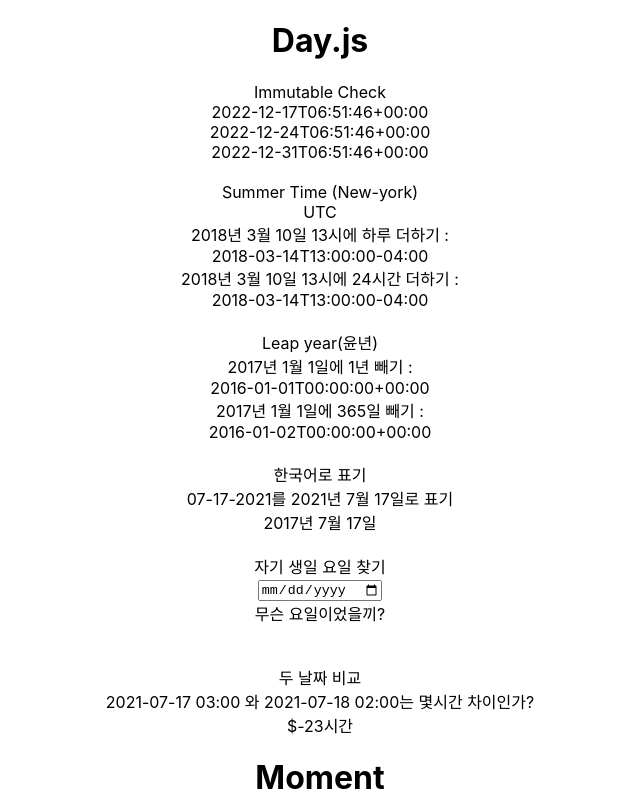
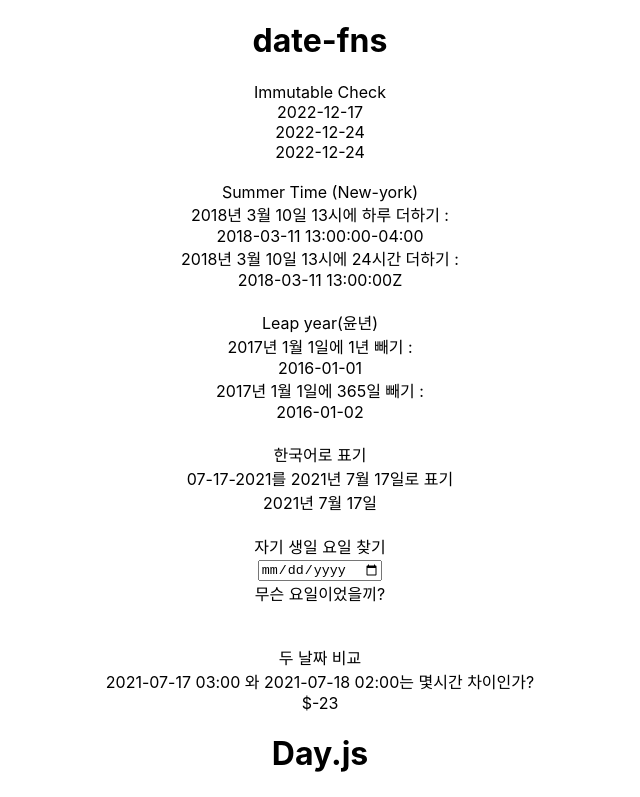
Before and after one commit to soohyunnn/my-app, a React (Create React App) app: page / in a window 1280 px wide. Shown: the top 797 px of the page, without its empty margins (320-960 px from the left). Built offline with nearby package versions, Linux system fonts and the light colour scheme.

Commit message:
한 번에 끝내는 React - React 라이브러리 - date-fns

```diff
--- a/package.json
+++ b/package.json
@@ -6,6 +6,8 @@
     "@testing-library/jest-dom": "^5.16.5",
     "@testing-library/react": "^13.4.0",
     "@testing-library/user-event": "^13.5.0",
+    "date-fns": "^2.29.3",
+    "date-fns-tz": "^1.3.7",
     "dayjs": "^1.11.7",
     "moment": "^2.29.4",
     "react": "^18.2.0",
--- a/src/App.js
+++ b/src/App.js
@@ -1,10 +1,12 @@
 import "./App.css";
-import DayjsExample from "./components/Part2/dayjs/DayjsExample";
+import DateFnsExample from "./components/Part2/DateFns/DateFnsExample";
+import DayjsExample from "./components/Part2/Dayjs/DayjsExample";
 import MomentExample from "./components/Part2/MomentExample";
 
 function App() {
   return (
     <div className="App">
+      <DateFnsExample />
       <DayjsExample />
       <MomentExample />
     </div>
--- /dev/null
+++ b/src/components/Part2/DateFns/DateFnsExample.jsx
@@ -0,0 +1,88 @@
+import React, { useRef, useState } from "react";
+import { add, sub, differenceInHours, format } from "date-fns";
+import { format as timezoneFormat, toDate } from "date-fns-tz";
+import addweeks from "date-fns/addWeeks";
+import { ko } from "date-fns/locale";
+
+export default function DateFnsExample() {
+  const [day, setDay] = useState("");
+  const birthDayRef = useRef(null);
+
+  const handleBirthDayChange = (event) => {
+    setDay(format(new Date(event.target.value), "EEEE", { locale: ko }));
+  };
+
+  const dateFnsDate = new Date();
+  const newDateFnsDate = add(dateFnsDate, { weeks: 1 });
+  const newDateFnsDate2 = addweeks(dateFnsDate, 1);
+  return (
+    <div>
+      <h1>date-fns</h1>
+      <div>Immutable Check</div>
+
+      <div>
+        {format(dateFnsDate, "yyyy-MM-dd")}
+        <br />
+        {format(newDateFnsDate, "yyyy-MM-dd")}
+        <br />
+        {format(newDateFnsDate2, "yyyy-MM-dd")}
+      </div>
+      <br />
+      <div>Summer Time (New-york)</div>
+      {/* <div>{dayjs.tz.guess()}</div> */}
+      <div>2018년 3월 10일 13시에 하루 더하기 :</div>
+      {timezoneFormat(
+        add(new Date("2018-03-10 13:00:00"), { days: 1 }),
+        "yyyy-MM-dd HH:mm:ssXXX",
+        {
+          timeZone: "America/New_York",
+        }
+      )}
+      <div>2018년 3월 10일 13시에 24시간 더하기 :</div>
+      {format(
+        add(
+          toDate(new Date("2018-03-10 13:00:00"), {
+            timeZone: "America/New_York",
+          }),
+          { days: 1 }
+        ),
+        "yyyy-MM-dd HH:mm:ssXXX",
+        {
+          timeZone: "America/New_York",
+        }
+      )}
+      <br />
+      <br />
+      <div>Leap year(윤년)</div>
+      <div>2017년 1월 1일에 1년 빼기 :</div>
+      {format(sub(new Date("2017-01-01"), { years: 1 }), "yyyy-MM-dd")}
+      <div>2017년 1월 1일에 365일 빼기 :</div>
+      {format(sub(new Date("2017-01-01"), { days: 365 }), "yyyy-MM-dd")}
+      <br />
+      <br />
+      <div>한국어로 표기</div>
+      <div>07-17-2021를 2021년 7월 17일로 표기</div>
+      {format(new Date("07-17-2021"), "yyyy년 M월 dd일")}
+
+      <br />
+      <br />
+      <div>자기 생일 요일 찾기</div>
+      <div>
+        <input type="date" ref={birthDayRef} onChange={handleBirthDayChange} />
+        <div>무슨 요일이었을끼?</div>
+        <div>{day}</div>
+      </div>
+      <br />
+      <br />
+      <div>두 날짜 비교</div>
+      <div>2021-07-17 03:00 와 2021-07-18 02:00는 몇시간 차이인가?</div>
+      <div>
+        $
+        {differenceInHours(
+          new Date("2021-07-17 03:00"),
+          new Date("2021-07-18 02:00")
+        )}
+      </div>
+    </div>
+  );
+}
```
Also changed, not shown: 1 other file (tests, documents, lock files or other folders).
